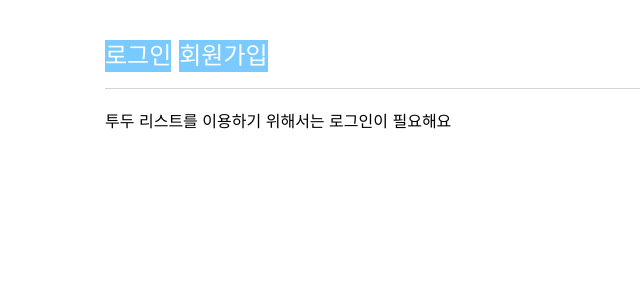
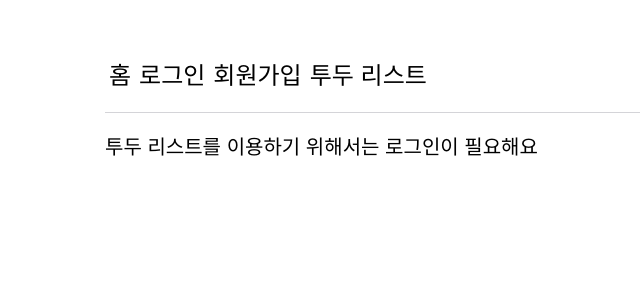
Before and after one commit to jinbaek78/wanted-pre-onboarding-frontend, a React (Create React App) app: page / in a window 1280 px wide. Shown: the top 300 px of the page, without its empty margins (171-811 px from the left). Built offline with nearby package versions, Linux system fonts and the light colour scheme.

Commit message:
styles: add route buttons

```diff
--- a/src/App.js
+++ b/src/App.js
@@ -1,34 +1,13 @@
-import { useNavigate } from 'react-router-dom';
 import './App.css';
+import Header from './components/Header';
 
 function App() {
-  const navigate = useNavigate();
-
-  const handleSigninClick = () => {
-    navigate('/signin');
-  };
-  const handleSignupClick = () => {
-    navigate('/signup');
-  };
   return (
     <div className="p-5 mt-5">
-      <header className=" border-b border-b-zinc-300 mb-5 pb-4">
-        <div className="text-white">
-          <button
-            className="w-15 h-15 bg-[#7bcaff] text-2xl mr-2"
-            onClick={handleSigninClick}
-          >
-            <p>로그인</p>
-          </button>
-          <button
-            className="w-15 h-15 bg-[#7bcaff] text-2xl"
-            onClick={handleSignupClick}
-          >
-            <p>회원가입</p>
-          </button>
-        </div>
-      </header>
-      <h1>투두 리스트를 이용하기 위해서는 로그인이 필요해요</h1>
+      <Header />
+      <h1 className="text-xl">
+        투두 리스트를 이용하기 위해서는 로그인이 필요해요
+      </h1>
     </div>
   );
 }
--- a/src/components/Header.js
+++ b/src/components/Header.js
@@ -1,9 +1,36 @@
 import React from 'react';
+import { useNavigate } from 'react-router-dom';
 
+const mapKoToEng = {
+  홈: '',
+  로그인: 'signin',
+  회원가입: 'signup',
+  '투두 리스트': 'todo',
+};
+const routes = ['홈', '로그인', '회원가입', '투두 리스트'];
 export default function Header({ name }) {
+  const navigate = useNavigate();
+  const otherRoutes = routes.filter((route) => route !== name);
   return (
-    <header className="text-2xl border-b border-b-zinc-300 mb-5 py-4">
-      {name}
+    <header
+      className={
+        name
+          ? 'text-2xl flex justify-between border-b border-b-zinc-300 mb-5 py-4'
+          : 'text-2xl flex border-b border-b-zinc-300 mb-5 py-4'
+      }
+    >
+      <p className="flex items-center">{name}</p>
+      <div className="flex">
+        {otherRoutes.map((routes) => (
+          <button
+            className="p-1"
+            onClick={() => navigate(`/${mapKoToEng[routes]}`)}
+            key={routes}
+          >
+            {routes}
+          </button>
+        ))}
+      </div>
     </header>
   );
 }
--- a/src/pages/Todos.jsx
+++ b/src/pages/Todos.jsx
@@ -23,7 +23,7 @@ export default function Todo({ todosApi }) {
   }, [navigate]);
   return (
     <>
-      <Header name="TODO LIST" />
+      <Header name="투두 리스트" />
       <div className="mb-3">
         <input
           data-testid="new-todo-input"
```
